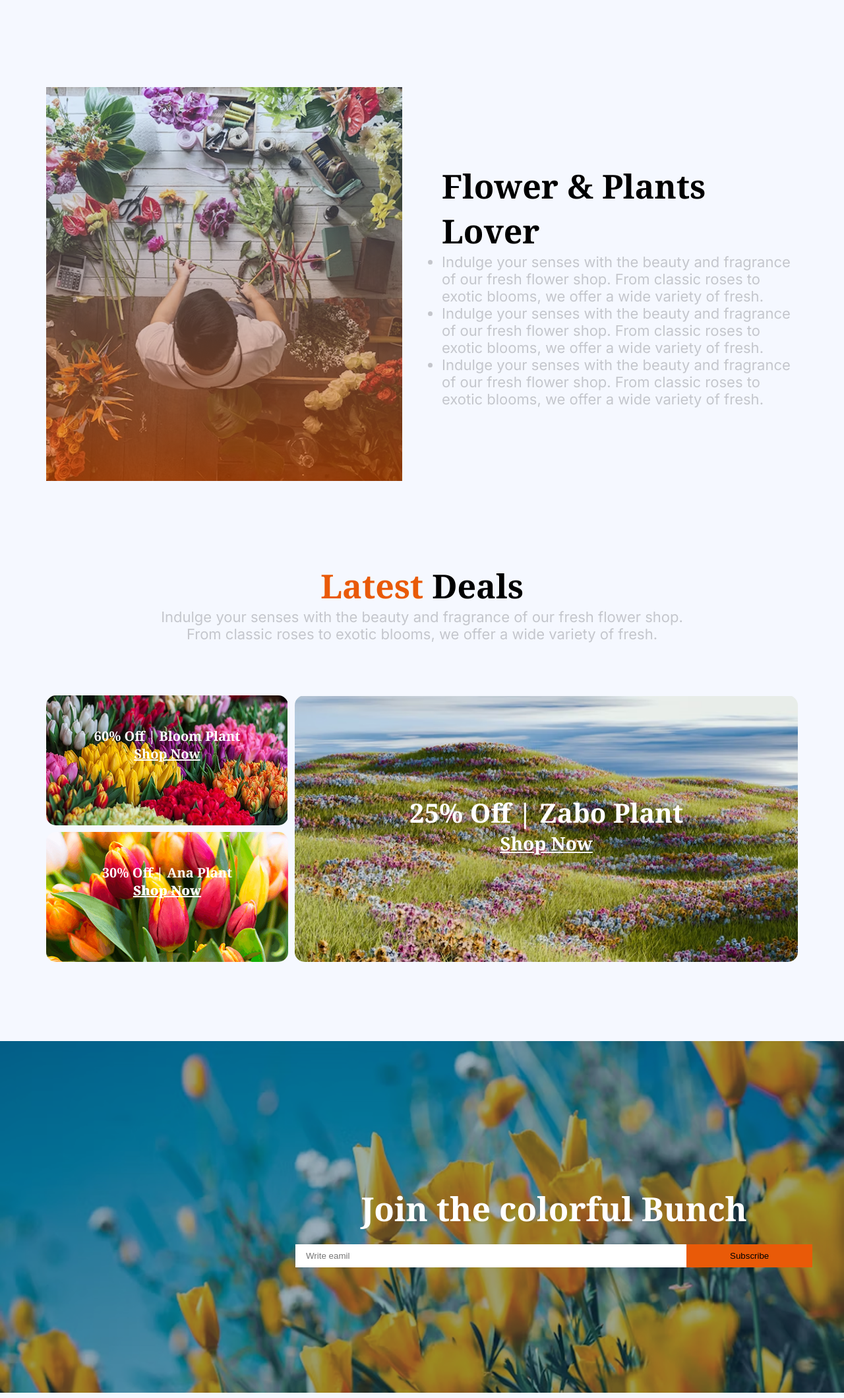
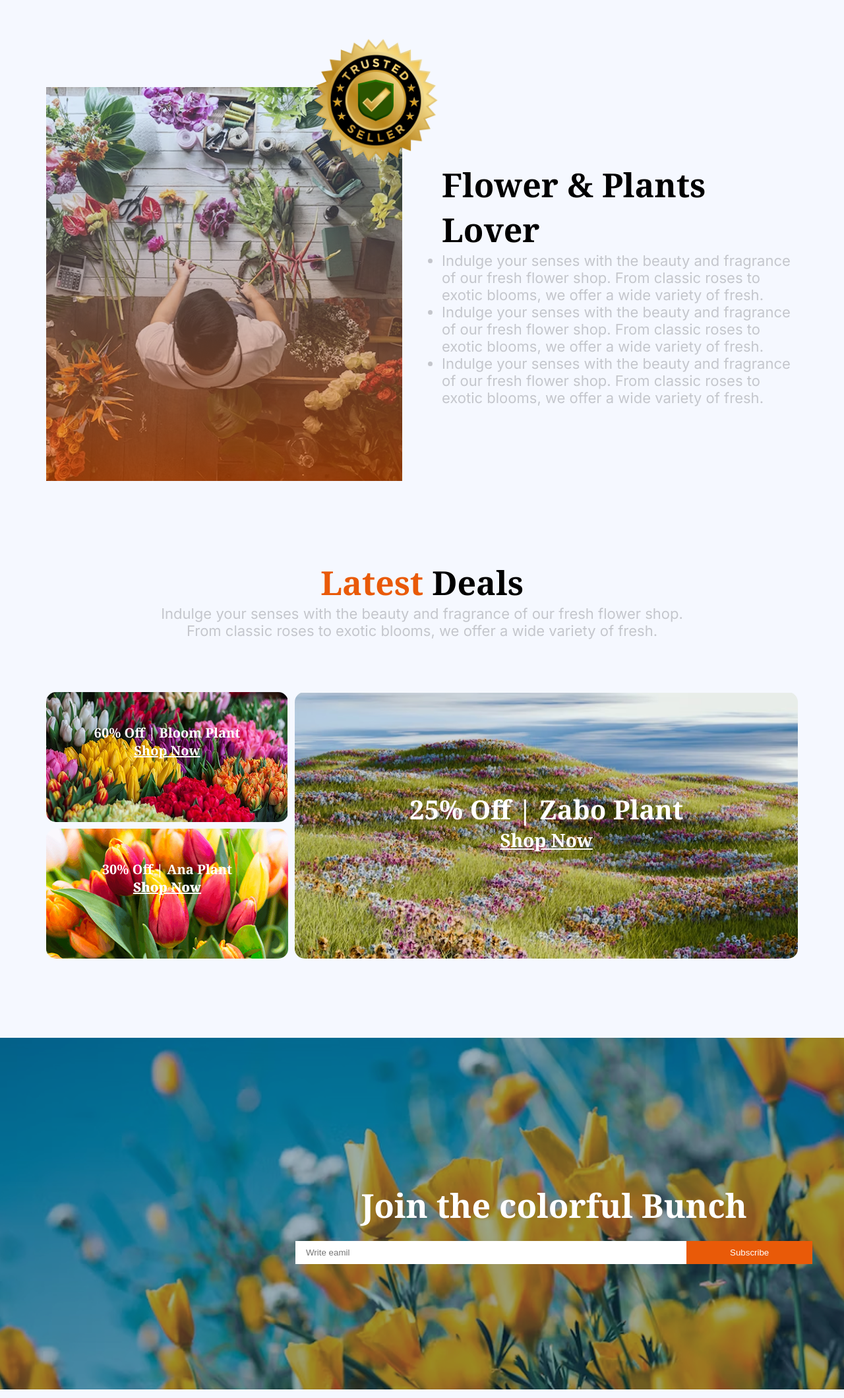
Before and after one commit to muzammelhussain/B12-A02, a plain HTML site: page index.html in a window 1280 px wide. Shown: the part 1920-4039 px from the top of the page at 66% size. Drawn offline with Linux system fonts and the light colour scheme.

Commit message:
added trusted badge

```diff
--- a/index.html
+++ b/index.html
@@ -92,7 +92,8 @@
         <!-- plants lover section -->
         <section class="plants-lover view-pc flex">
             <div class="plants-lover-img">
-                <img src="assets/flower-store.png" alt="">
+                <img class="lover-img" src="assets/flower-store.png" alt="">
+                <img class="trusted-badge" src="assets/trusted-badge.png" alt="">
             </div>
             <div class="plants-lover-content">
                 <h1 class="text-1">Flower & Plants Lover</h1>
@@ -123,8 +124,8 @@
             </div>
          </section>
          <!-- join section -->
+
           <section class="join">
-                <img src="assets/news-letter-bg.png" alt="">
                 <div class="join-content">
                     <h1>Join the colorful Bunch</h1>
                     <div class="join-input">
@@ -133,6 +134,19 @@
                     </div>
                 </div>
           </section>
+
+
+
+
+
+
+
+
+
+
+
+
+
     </main>
     <footer>
         <!-- footer section -->
--- a/styles/flowers.css
+++ b/styles/flowers.css
@@ -135,6 +135,25 @@ body {
     margin-top: 210px;
 }
 
+.plants-lover-img {
+    position: relative;
+}
+
+.lover-img {
+    width: ;
+    display: block;
+}
+
+.trusted-badge {
+    position: absolute;
+  top: -110px;
+  left: 370px;
+  width: 260px; /* adjust based on image size */
+  height: auto;
+  z-index: 2;
+}
+
+
 .plants-lover-content {
     max-width: 540px;
 }
@@ -218,14 +237,17 @@ body {
 /* Join section styles */
 
 .join {
+
+    background-image: url(../assets/news-letter-bg.png);
+    background-size: cover;
+    background-position: center;
+    display: flex;
+    align-items: center;
+    justify-content: center;
+    text-align: center;
+    padding: 20px;
     position: relative;
-}
-.join img {
-    width: 100%;
     height: 533px;
-    position: relative;
-    z-index: 1;
-
 }
 
 .join-content {
@@ -257,6 +279,7 @@ body {
     border: none;
     padding: 10px 66px;
     background-color: #E95A08;
+    color: white;
     }
 
 
```
